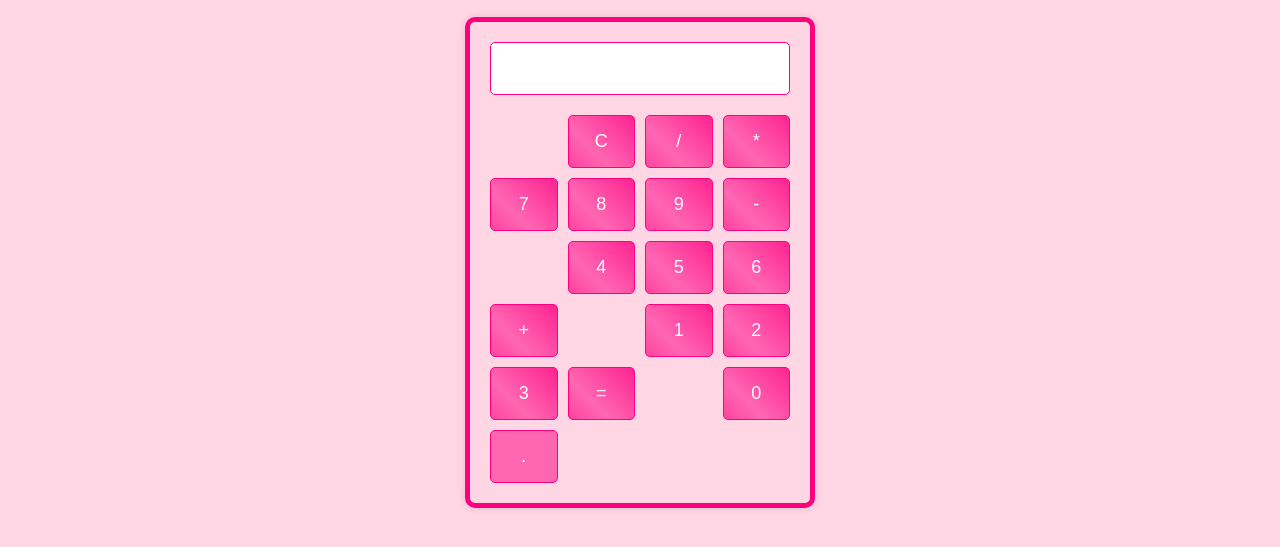
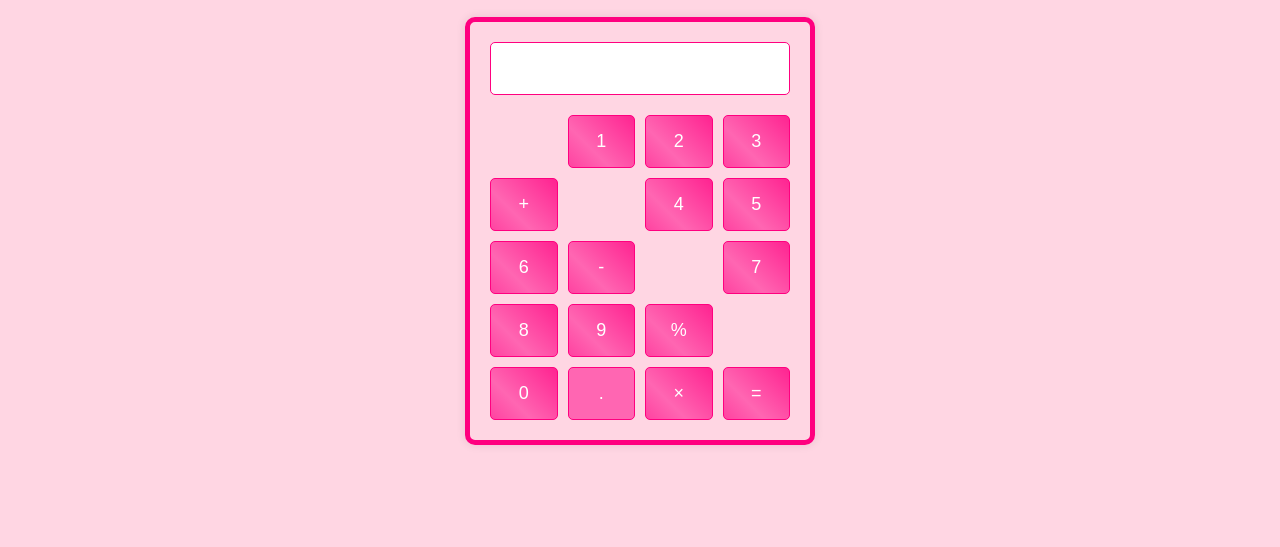
Before and after one commit to emanmunir/Calculator, a plain HTML site: page index.html in a window 1280 px wide. Shown: the part 81-628 px from the top of the page. Drawn offline with Linux system fonts and the light colour scheme.

Commit message:
modified:   index.html

```diff
--- a/index.html
+++ b/index.html
@@ -5,7 +5,6 @@
     <meta name="viewport" content="width=device-width, initial-scale=1.0">
     <title>Pink Calculator</title>
     <link rel="stylesheet" href="calc.css">
-</head>
 <body>
 
     <h2 class="glitter">Pink Calculator</h2>
@@ -13,26 +12,25 @@
     <form name="calculator">
         <input type="text" name="display" id="display" disabled>
         <br>
-        <button type="button" onclick="clearDisplay()" class="glitter">C</button>
-        <button type="button" onclick="appendToDisplay('/')" class="glitter">/</button>
-        <button type="button" onclick="appendToDisplay('*')" class="glitter">*</button>
-        <button type="button" onclick="appendToDisplay('7')" class="glitter">7</button>
-        <button type="button" onclick="appendToDisplay('8')" class="glitter">8</button>
-        <button type="button" onclick="appendToDisplay('9')" class="glitter">9</button>
-        <button type="button" onclick="appendToDisplay('-')" class="glitter">-</button>
+        <button type="button" onclick="appendToDisplay('1')" class="glitter">1</button>
+        <button type="button" onclick="appendToDisplay('2')" class="glitter">2</button>
+        <button type="button" onclick="appendToDisplay('3')" class="glitter">3</button>
+        <button type="button" onclick="appendToDisplay('+')" class="glitter">+</button>
         <br>
         <button type="button" onclick="appendToDisplay('4')" class="glitter">4</button>
         <button type="button" onclick="appendToDisplay('5')" class="glitter">5</button>
         <button type="button" onclick="appendToDisplay('6')" class="glitter">6</button>
-        <button type="button" onclick="appendToDisplay('+')" class="glitter">+</button>
+        <button type="button" onclick="appendToDisplay('-')" class="glitter">-</button>
         <br>
-        <button type="button" onclick="appendToDisplay('1')" class="glitter">1</button>
-        <button type="button" onclick="appendToDisplay('2')" class="glitter">2</button>
-        <button type="button" onclick="appendToDisplay('3')" class="glitter">3</button>
-        <button type="button" onclick="calculateResult()" class="glitter">=</button>
+        <button type="button" onclick="appendToDisplay('7')" class="glitter">7</button>
+        <button type="button" onclick="appendToDisplay('8')" class="glitter">8</button>
+        <button type="button" onclick="appendToDisplay('9')" class="glitter">9</button>
+        <button type="button" onclick="appendToDisplay('%')" class="glitter">%</button>
         <br>
         <button type="button" onclick="appendToDisplay('0')" class="glitter">0</button>
         <button type="button" onclick="appendToDisplay('.')">.</button>
+        <button type="button" onclick="appendToDisplay('×')" class="glitter">×</button>
+        <button type="button" onclick="calculateResult()" class="glitter">=</button>
     </form>
 
     <script src="calc.js"></script>
```
